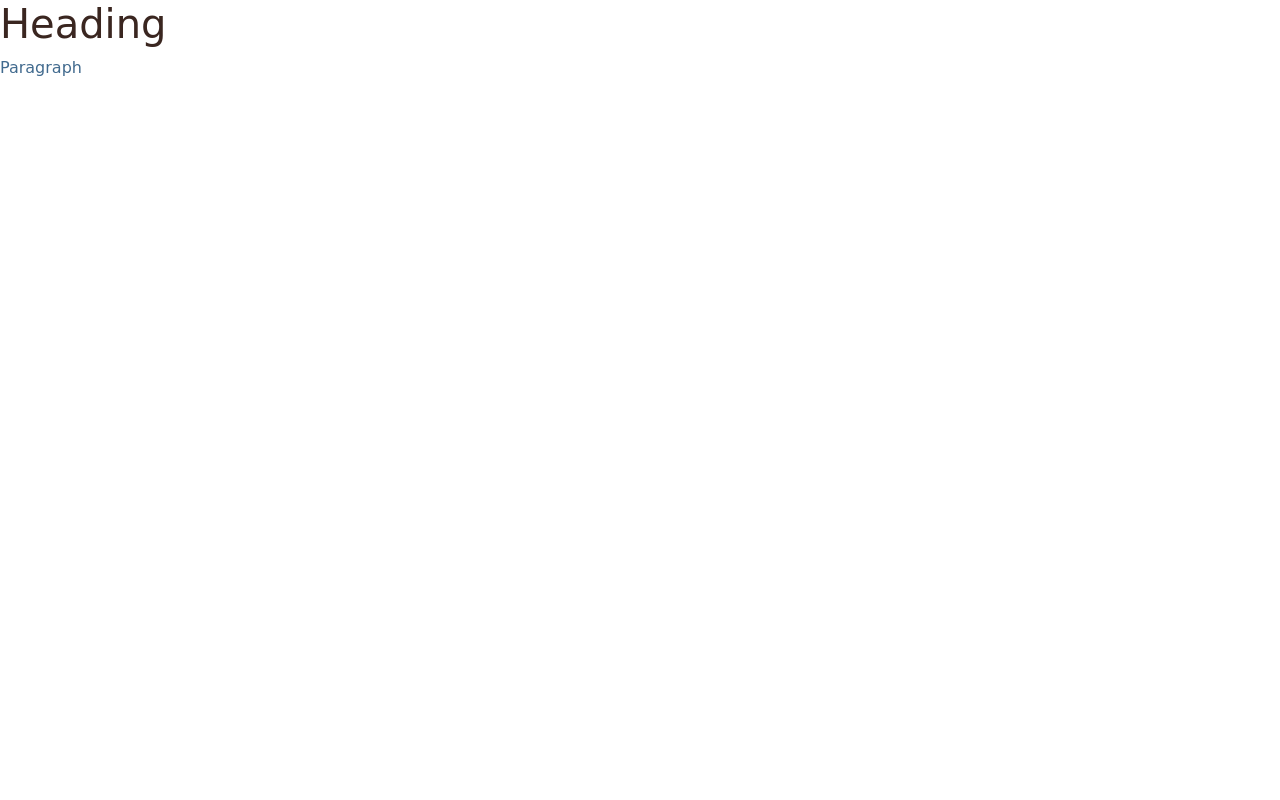
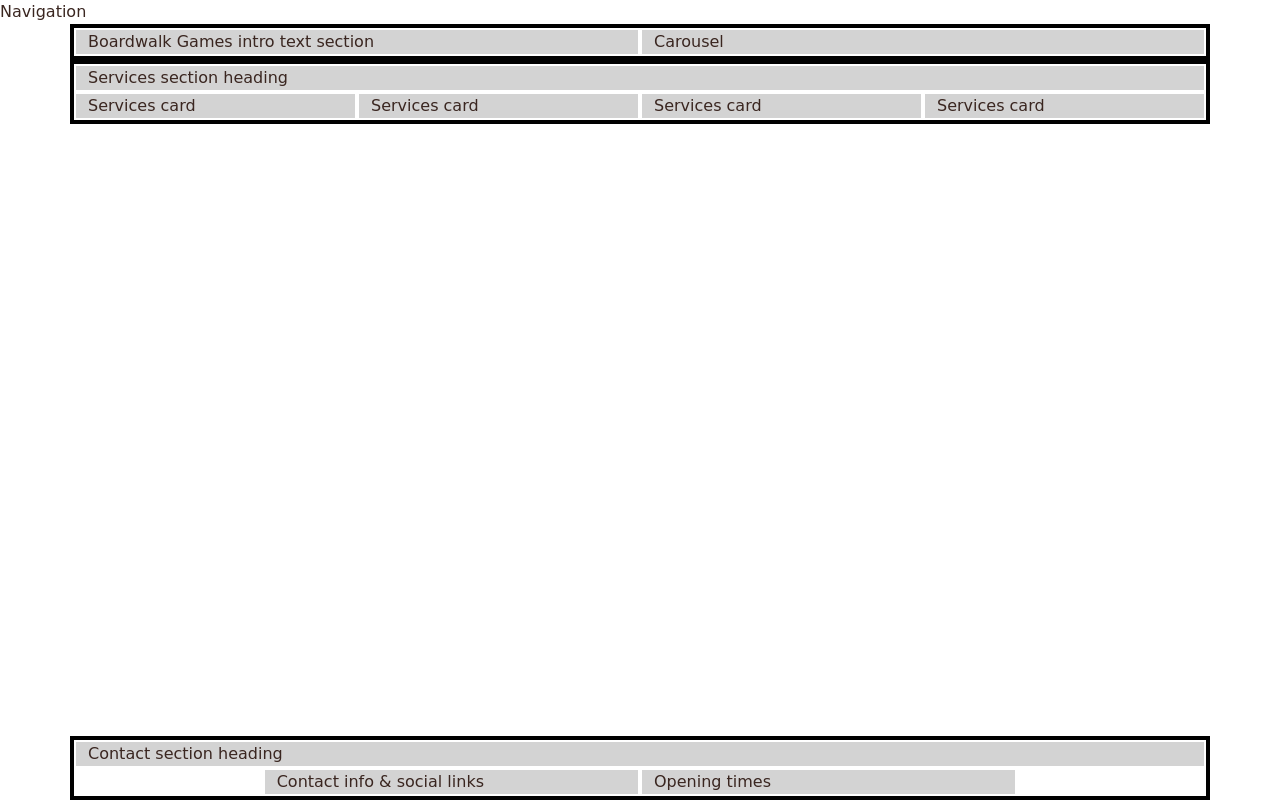
Before and after one commit to Emanuelsemer/boardwalk-games, a plain HTML site: page index.html in a window 1280 px wide. Drawn offline with nearby package versions, Linux system fonts and the light colour scheme; a web font is replaced by a local one.

Commit message:
created game-library html, added the structure and links

```diff
--- a/assets/css/style.css
+++ b/assets/css/style.css
@@ -19,6 +19,26 @@ body {
     color: var(--primary-color);
 }
 
+h1,
+h2,
+h3 {
+    font-family: var(--secondary-font);
+    color: var(--primary-color);
+}
+
+
 .sub-heading-color {
     color: var(--highlight-color);
 }
+
+/* grid visualisation CSS for testing */
+
+.container,
+.row {
+    border: 2px solid black;
+}
+
+.col-12 {
+    border: 2px solid white;
+    background-color: lightgray;
+}
--- a/index.html
+++ b/index.html
@@ -3,7 +3,12 @@
 <head>
     <meta charset="UTF-8">
     <meta name="viewport" content="width=device-width, initial-scale=1.0">
-    <title>Document</title>
+    <title>Boardwalk Games | Home</title>
+
+    <!-- favicons generated by favicon.io -->
+    <link rel="apple-touch-icon" sizes="180x180" href="assets/images/apple-touch-icon.png">
+    <link rel="icon" type="image/png" sizes="32x32" href="assets/images/favicon-32x32.png">
+    <link rel="icon" type="image/png" sizes="16x16" href="assets/images/favicon-16x16.png">
 
     <!-- Bootstrap 5 CSS-->
     <link href="https://cdn.jsdelivr.net/npm/bootstrap@5.3.3/dist/css/bootstrap.min.css" rel="stylesheet"
@@ -13,10 +18,56 @@
     <!-- custom CSS -->
      <link rel="stylesheet" href="assets/css/style.css">
 </head>
-<body>
-    <h1>Heading</h1>
+<!-- Classes on body set to work with mt-auto on footer to ensure it always stays at the bottom of the page -->
+<body class="d-flex flex-column min-vh-100">
+    <!-- Navigation -->
+    <div>Navigation</div>
 
-    <p class="sub-heading-color">Paragraph</p>
+    <!-- Header with carousel -->
+    <header class="container">
+        <div class="row">
+            <div class="col-12 col-xl-6">Boardwalk Games intro text section</div>
+            <div class="col-12 col-xl-6">Carousel</div>
+        </div>
+    </header>
+
+    <!-- main element to hold all key sections of the home page. It is not part of the grid structure -->
+    <main>
+        <!-- Services section -->
+        <section class="container">
+            <div class="row">
+                <div class="col-12">Services section heading</div>
+                <div class="col-12 col-md-6 col-xl-3">Services card</div>
+                <div class="col-12 col-md-6 col-xl-3">Services card</div>
+                <div class="col-12 col-md-6 col-xl-3">Services card</div>
+                <div class="col-12 col-md-6 col-xl-3">Services card</div>
+            </div>
+        </section>
+    </main>
+
+    <!-- Footer / contact section -->
+    <!-- mt-auto added to push footer to the bottom of the page -->
+    <footer class="mt-auto">
+        <div class="container">
+            <div class="row justify-content-center">
+                <div class="col-12">Contact section heading</div>
+                <!-- Contact info -->
+                <div class="col-12 col-md-6 col-xl-4">Contact info & social links</div>
+                <!-- Opening times -->
+                <div class="col-12 col-md-6 col-xl-4">Opening times</div>
+            </div>
+        </div>
+    </footer>
+
+
+
+
+
+
+
+
+
+
 
     <!-- Bootstrap JS -->
     <script src="https://cdn.jsdelivr.net/npm/bootstrap@5.3.3/dist/js/bootstrap.bundle.min.js"
```
Also changed, not shown: game-library.html (added, +91 -0 lines).
